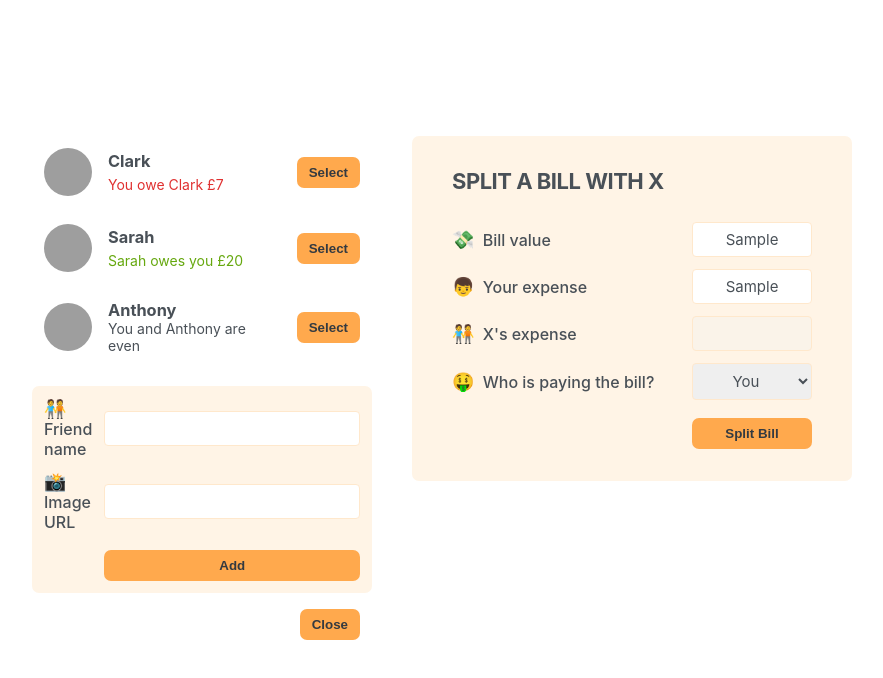
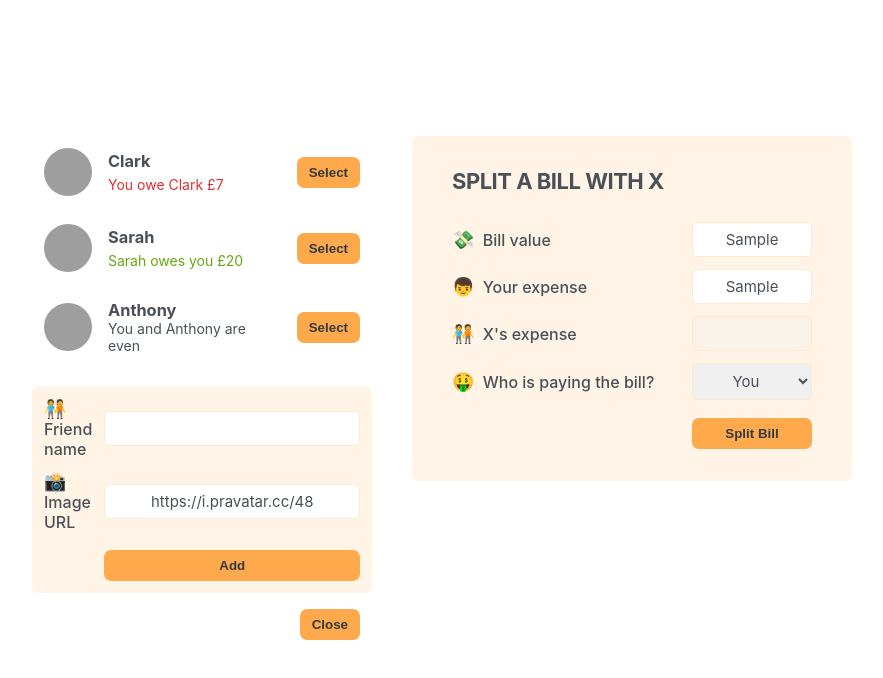
Before and after one commit to danieltroy092/eat-n-split, a React (Create React App) app: page / in a window 1280 px wide. Both pictures are taken after typing "Sample", "Sample" into the empty fields and a click on the button "Add Friend". Shown: the top 678 px of the page, without its empty margins (198-1081 px from the left). Built offline with nearby package versions, Linux system fonts and the light colour scheme; grey boxes are pictures that could not be loaded.

Commit message:
Set add friend form to close on form submit

```diff
--- a/src/App.js
+++ b/src/App.js
@@ -30,17 +30,27 @@
 }
 
 export default function App() {
+  const [friends, setFriends] = useState(initialFriends);
   const [showAddFriend, setShowAddFriend] = useState(false);
 
   function handleShowAddFriend(show) {
+    // toggle form visibility
     setShowAddFriend((show) => !show);
+  }
+
+  function handleAddFriend(friend) {
+    // update friends with new friend
+    setFriends((friends) => [...friends, friend]);
+
+    // close add friend form
+    setShowAddFriend(false);
   }
 
   return (
     <div className="app">
       <div className="sidebar">
-        <FriendsList />
-        {showAddFriend && <FormAddFriend />}
+        <FriendsList friends={friends} />
+        {showAddFriend && <FormAddFriend onAddFriend={handleAddFriend} />}
         <Button onClick={handleShowAddFriend}>
           {showAddFriend ? "Close" : "Add Friend"}
         </Button>
@@ -50,9 +60,7 @@
   );
 }
 
-function FriendsList() {
-  const friends = initialFriends;
-
+function FriendsList({ friends }) {
   return (
     <ul>
       {friends.map((friend) => (
@@ -86,14 +94,50 @@
   );
 }
 
-function FormAddFriend() {
+function FormAddFriend({ onAddFriend }) {
+  const [name, setName] = useState("");
+  const [image, setImage] = useState("https://i.pravatar.cc/48");
+
+  function handleSubmit(e) {
+    // stop form from submitting on load
+    e.preventDefault();
+
+    if (!name || !image) return;
+
+    //generate random id
+    const id = crypto.randomUUID();
+
+    // create new friend object
+    const newFriend = {
+      id: id,
+      name,
+      image: `${image}?=${id}`,
+      balance: 0,
+    };
+
+    // add new friend
+    onAddFriend(newFriend);
+
+    // set form default values
+    setName("");
+    setImage("https://i.pravatar.cc/48");
+  }
+
   return (
-    <form className="form-add-friend">
+    <form className="form-add-friend" onSubmit={handleSubmit}>
       <label>🧑‍🤝‍🧑 Friend name</label>
-      <input type="text" />
+      <input
+        type="text"
+        value={name}
+        onChange={(e) => setName(e.target.value)}
+      />
 
       <label>📸 Image URL</label>
-      <input type="text" />
+      <input
+        type="text"
+        value={image}
+        onChange={(e) => setImage(e.target.value)}
+      />
 
       <Button>Add</Button>
     </form>
```
